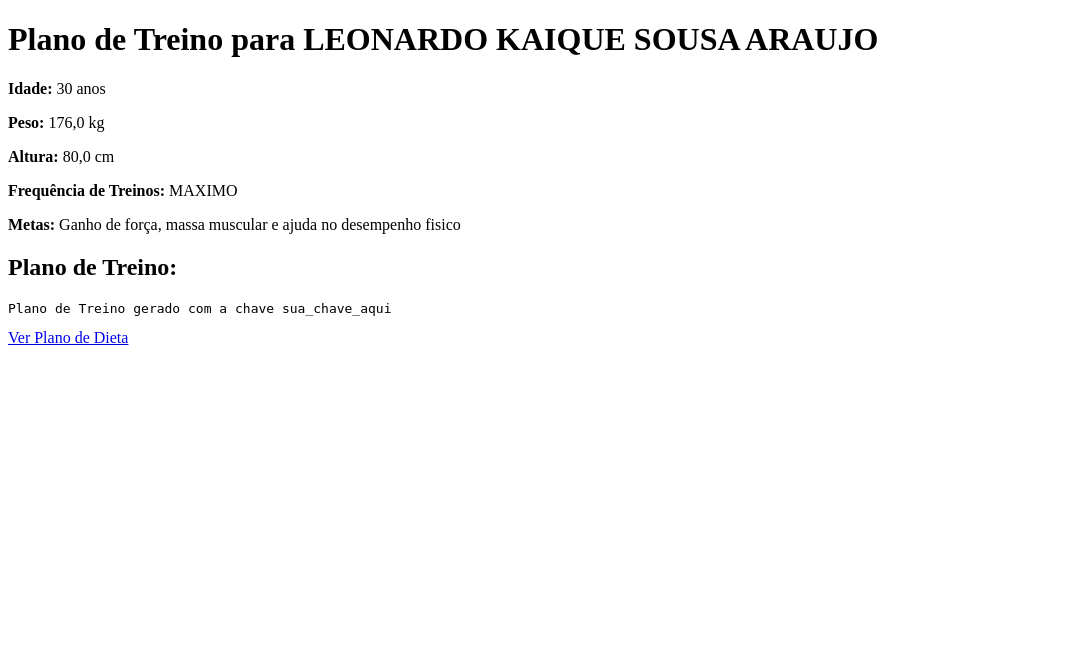
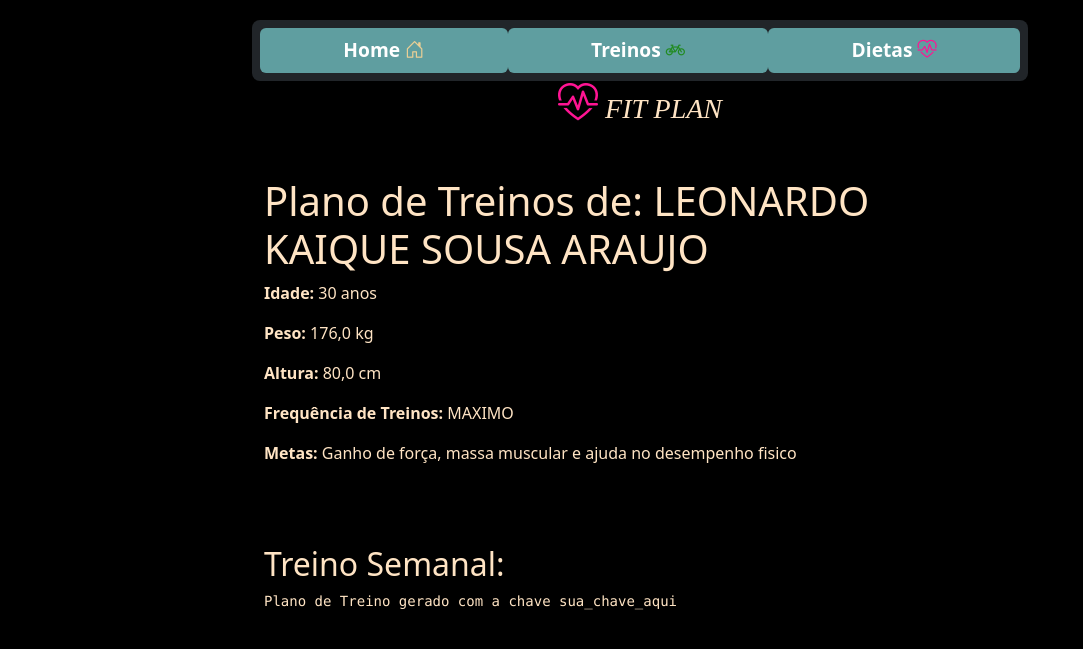
Before and after one commit to Kaique-010/FITNESS_PLANNER, a Django app: page /workout-plan/1/ in a window 1280 px wide. Shown: the top 649 px of the page, without its empty margins (0-1083 px from the left). Run offline with Django 5.2, Linux system fonts and the light colour scheme; data comes from the database, SQL or seed files in the repository; both versions use the stored data as it was after the commit.

Commit message:
Projeto com html e css ajustados

```diff
--- /dev/null
+++ b/planner/static/planner/wstyles.css
@@ -0,0 +1,12 @@
+body {
+  background-color: black;
+  color: bisque;
+}
+
+h2 {
+  margin-top: 5rem;
+}
+
+.container {
+  max-width: 800px;
+}
--- /dev/null
+++ b/planner/templates/planner/base.html
@@ -0,0 +1,92 @@
+<!DOCTYPE html>
+<html lang="pt-br">
+  <head>
+    <meta charset="UTF-8" />
+    <meta name="viewport" content="width=device-width, initial-scale=1.0" />
+    <title>Fitness Planner</title>
+    <link
+      href="https://cdn.jsdelivr.net/npm/bootstrap@5.3.0/dist/css/bootstrap.min.css"
+      rel="stylesheet"
+    />
+    <script src="https://cdn.jsdelivr.net/npm/bootstrap@5.3.0/dist/js/bootstrap.bundle.min.js"></script>
+    <link
+      rel="stylesheet"
+      href="https://cdn.jsdelivr.net/npm/bootstrap-icons/font/bootstrap-icons.css"
+    />
+    <style>
+      .nav-pills .nav-link {
+        color: white;
+        font-size: 1.2rem;
+        font-weight: bold;
+        transition: background 0.3s;
+        background-color: cadetblue;
+      }
+
+      .nav-pills .nav-link.nav-link.active {
+        background-color: rgb(32, 255, 181);
+      }
+      .nav-pills .nav-link.active,
+      .nav-pills .nav-link:hover {
+        background: #f1d1a2;
+        color: coral;
+      }
+      .container {
+        max-width: 900px;
+        margin-top: 20px;
+      }
+
+      .bi-house-door {
+        color: rgb(235, 207, 149);
+      }
+
+      .bi-bicycle {
+        color: forestgreen;
+      }
+
+      .bi-heart-pulse {
+        color: deeppink;
+      }
+      h3 {
+        text-align: center;
+        margin-top: 10%;
+        font-style: oblique;
+        font-family: "Times New Roman", Times, serif;
+        font-weight: bolder;
+        font-size: medium;
+      }
+    </style>
+  </head>
+  <body>
+    <div class="container">
+      <ul class="nav nav-pills nav-fill bg-dark p-2 rounded-3">
+        <li class="nav-item">
+          <a
+            class="nav-link {% if request.path == '/' %}active{% endif %}"
+            href="/"
+          >
+            Home <i class="bi bi-house-door"></i>
+          </a>
+        </li>
+        <li class="nav-item">
+          <a
+            class="nav-link {% if request.path == '/workout-plan/'|add:user.id %}active{% endif %}"
+            href="{% url 'workout-plan-detail' user_id=user.id %}"
+          >
+            Treinos <i class="bi bi-bicycle"></i>
+          </a>
+        </li>
+        <li class="nav-item">
+          <a
+            class="nav-link {% if request.path == '/diet-plan/'|add:user.id %}active{% endif %}"
+            href="{% url 'diet-plan-detail' user_id=user.id %}"
+          >
+            Dietas <i class="bi bi-heart-pulse"></i>
+          </a>
+        </li>
+      </ul>
+      <h3><i class="bi bi-heart-pulse fs-1"></i> FIT PLAN</h3>
+    </div>
+
+    <div class="container mt-4">{% block content %} {% endblock %}</div>
+  </body>
+</html>
--- a/planner/templates/planner/workout_plan.html
+++ b/planner/templates/planner/workout_plan.html
@@ -1,23 +1,37 @@
 <!-- planner/templates/planner/workout_plan.html -->
+
+{% extends "planner/base.html" %} {%load static%} {%block content%}
 <!DOCTYPE html>
 <html lang="en">
+  <head>
+    <meta charset="UTF-8" />
+    <meta name="viewport" content="width=device-width, initial-scale=1.0" />
+    <link
+      href="https://cdn.jsdelivr.net/npm/bootstrap@5.3.3/dist/css/bootstrap.min.css"
+      rel="stylesheet"
+    />
+    <link
+      rel="stylesheet"
+      href="https://cdn.jsdelivr.net/npm/bootstrap-icons/font/bootstrap-icons.css"
+    />
 
-<head>
-    <meta charset="UTF-8">
-    <meta name="viewport" content="width=device-width, initial-scale=1.0">
+    <link rel="stylesheet" href="{% static 'planner/wstyles.css' %}" />
     <title>Plano de Treino</title>
   </head>
 
   <body>
-    <h1>Plano de Treino para {{ user.name }}</h1>
+    <div class="container mt-lg-5">
+      <h1>Plano de Treinos de: {{ user.name }}</h1>
       <p><strong>Idade:</strong> {{ user.age }} anos</p>
       <p><strong>Peso:</strong> {{ user.weight }} kg</p>
       <p><strong>Altura:</strong> {{ user.height }} cm</p>
-    <p><strong>Frequência de Treinos:</strong> {{ user.workout_frequency }}</p>
+      <p>
+        <strong>Frequência de Treinos:</strong> {{ user.workout_frequency }}
+      </p>
       <p><strong>Metas:</strong> {{ user.goals }}</p>
-    <h2>Plano de Treino:</h2>
+      <h2>Treino Semanal:</h2>
       <pre>{{ workout_plan.plan }}</pre>
-    <a href="{% url 'diet-plan-detail' user.id %}">Ver Plano de Dieta</a>
+    </div>
   </body>
-
 </html>
+{%endblock%}
--- a/planner/views.py
+++ b/planner/views.py
@@ -1,10 +1,12 @@
-# planner/views.py
 from django.shortcuts import render, redirect, get_object_or_404
 from django.views import View
 from django.views.generic import TemplateView, DetailView
 from .models import UserProfile, WorkoutPlan, DietPlan
 from .forms import UserProfileForm
 from .deepseek_api import DeepSeekAPI
+import google.generativeai as genai
+import os
+
 
 class InputFormView(TemplateView):
     """Renderiza o formulário de entrada de dados."""
@@ -14,6 +16,10 @@ class InputFormView(TemplateView):
         context = super().get_context_data(**kwargs)
         context['form'] = UserProfileForm()  # Adiciona o formulário ao contexto
         return context
+
+
+
+genai.configure(api_key=os.getenv('GOOGLE_API_KEY'))
 
 class GeneratePlanView(View):
     """Processa o formulário e gera os planos de dieta e treino."""
@@ -26,42 +32,44 @@ class GeneratePlanView(View):
             user.save()
             print(f"🆕 Usuário salvo: {user.name}")
 
-            model_name = request.POST.get('model', 'gemini-1.5-flash')  # Correção do request.data
             prompt = (
                 f"Crie um plano personalizado para {user.name}, {user.age} anos, "
                 f"pesando {user.weight} kg e com {user.height} cm de altura. "
                 f"O usuário treina {user.workout_frequency} e tem como meta {user.goals}. "
                 f"Restrições alimentares: {user.dietary_restrictions}. "
                 f"Observações extras: {user.extra_notes}. "
-                f"Por favor, forneça um plano de treino e uma dieta semanal detalhados."
+                f"Por favor, sendo um especilista em treinos e dietas forneça um plano de treino e uma dieta semanal detalhados."
+                f"Sem Informações irrelevantes apenas as informações solicitadas"
             )
 
-            # Verifica se a API está configurada corretamente
-            deepseek_api = DeepSeekAPI()
-            print(f"🔑 Usando chave da API: {deepseek_api.api_key}")
-            if not deepseek_api.api_key:
-                return render(request, 'planner/input_form.html', {'form': form, 'error': 'Erro: Chave da API não configurada.'})
+            try:
+                # Gera o plano com a API Gemini
+                model = genai.GenerativeModel("gemini-1.5-flash")
 
-            # Gera os planos usando a API do DeepSeek
-            try:
-                workout_plan = deepseek_api.generate_workout_plan(prompt)
-                diet_plan = deepseek_api.generate_diet_plan(prompt)
-                print("✅ Planos gerados com sucesso!")
+                treino_response = model.generate_content(f"Plano de treino: {prompt}")
+                dieta_response = model.generate_content(f"Plano de dieta: {prompt}")
+
+                workout_plan_text = treino_response.text.strip()
+                diet_plan_text = dieta_response.text.strip()
 
                 # Salva os planos no banco de dados
-                WorkoutPlan.objects.create(user=user, plan=workout_plan)
-                DietPlan.objects.create(user=user, plan=diet_plan)
+                workout_plan = WorkoutPlan.objects.create(user=user, plan=workout_plan_text)
+                diet_plan = DietPlan.objects.create(user=user, plan=diet_plan_text)
 
-                print(f"💾 Planos salvos para {user.name}")
+                print("✅ Planos gerados com sucesso!")
+                print(f"🏋️ Plano de treino: {workout_plan_text}")
+                print(f"🍽️ Plano de dieta: {diet_plan_text}")
 
-                # Redireciona para a página de resultados
+                # Redireciona para a página de exibição do plano de treino
                 return redirect('workout-plan-detail', user_id=user.id)
+
             except Exception as e:
                 print(f"❌ Erro ao gerar plano: {e}")
                 return render(request, 'planner/input_form.html', {'form': form, 'error': f'Erro ao gerar plano: {str(e)}'})
 
         print("❌ Formulário inválido!")
         return render(request, 'planner/input_form.html', {'form': form})
+
 
 class WorkoutPlanDetailView(DetailView):
     """Exibe o plano de treino gerado."""
```
Also changed, not shown: fit_plan/settings.py (+8 -10 lines), planner/static/planner/dstyles.css (added, +12 -0 lines), planner/templates/planner/diet_plan.html (+20 -7 lines), requirements.txt (added, +37 -0 lines), db.sqlite3. Lines whose indentation alone changed are shown as unchanged.
